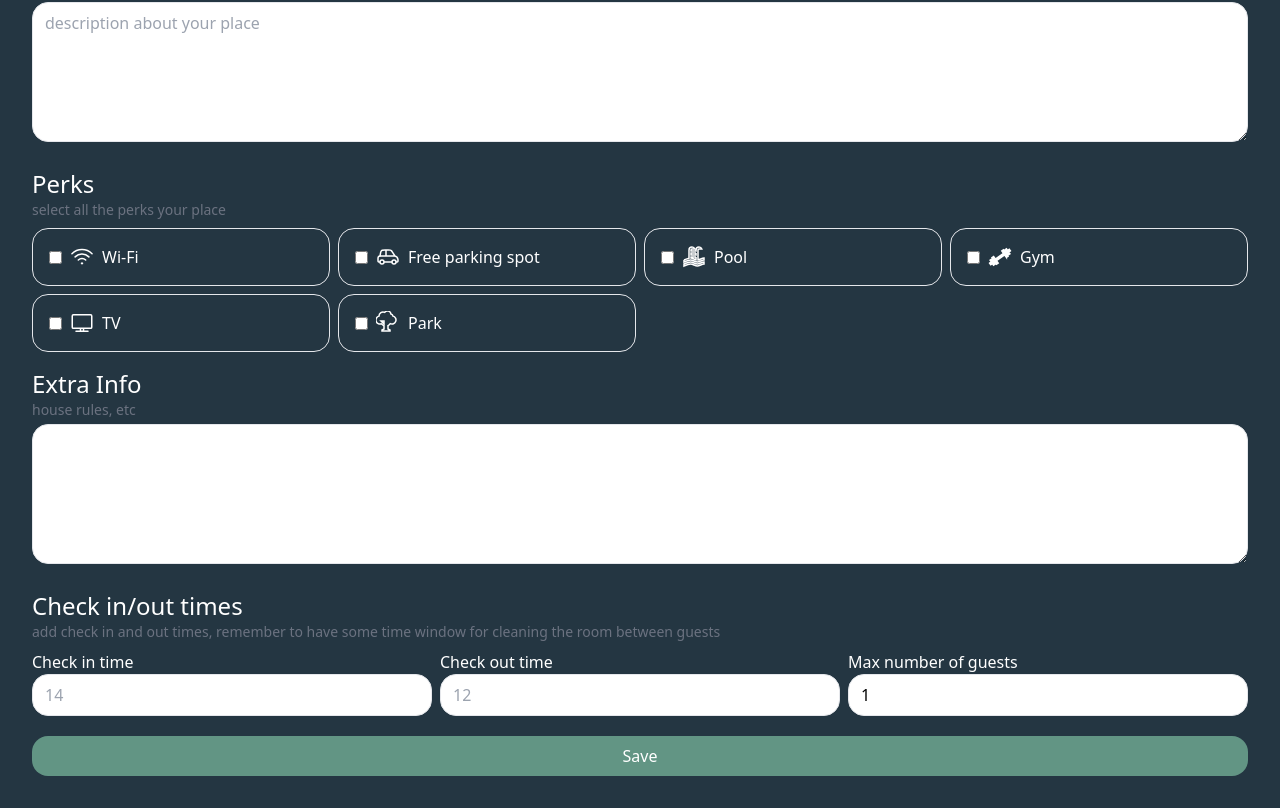
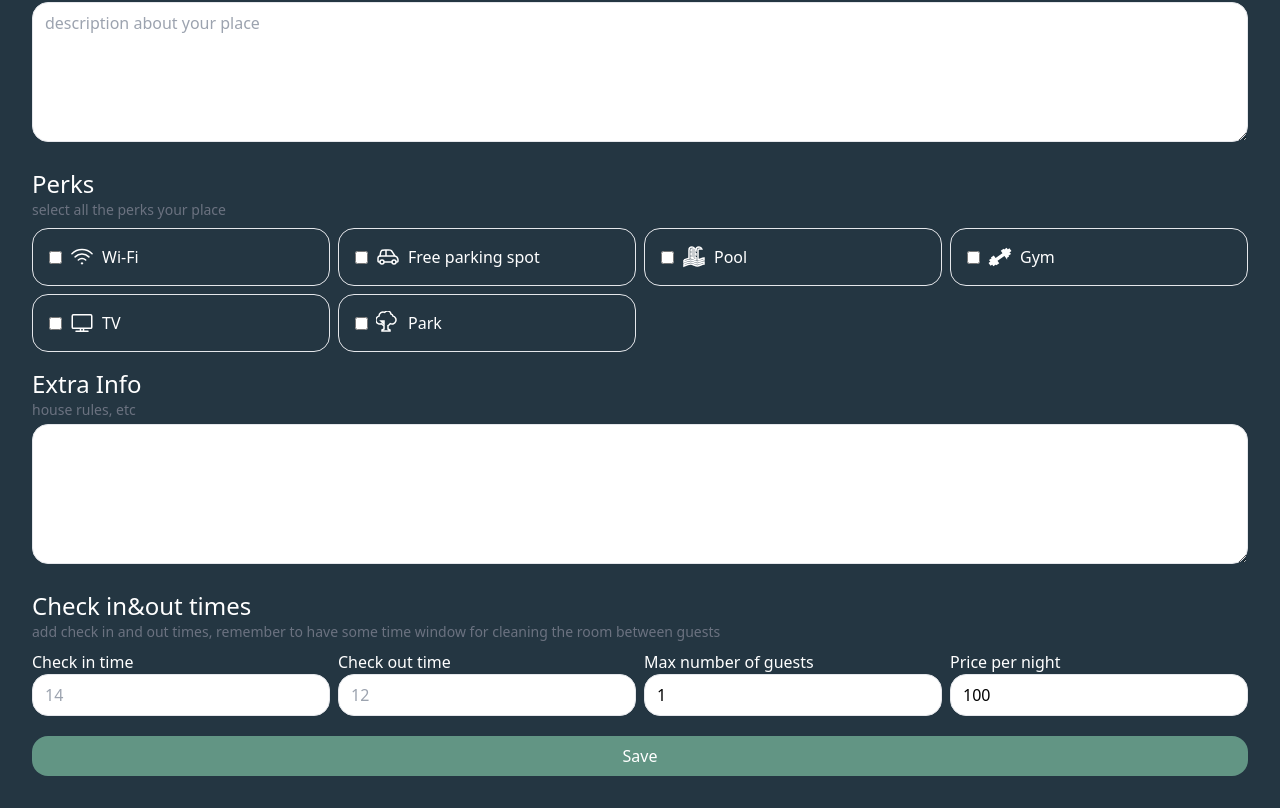
Before and after one commit to iqbalpradipta/NoYo, a React (Vite) app in the folder FE/: page /account/places/new in a window 1280 px wide. Shown: the part 708-1516 px from the top of the page. Built offline with nearby package versions, Linux system fonts and the light colour scheme; no server answers.

Commit message:
listing places complete

```diff
--- a/FE/src/interface/IPlaces.ts
+++ b/FE/src/interface/IPlaces.ts
@@ -8,5 +8,6 @@ export interface IPlaces {
     extraInfo: string,
     checkIn: number,
     checkOut: number,
-    maxGuest: number
+    maxGuest: number,
+    price: number
 }
--- a/FE/src/pages/indexPage.tsx
+++ b/FE/src/pages/indexPage.tsx
@@ -13,7 +13,7 @@ export default function IndexPage() {
     }, [])
 
     return (
-        <div className="mt-8 grid gap-6 grid-cols-2 md:grid-cols-3 lg:grid-cols-4">
+        <div className="mt-8 grid gap-x-6 gap-y-8 grid-cols-2 md:grid-cols-3 lg:grid-cols-4">
             {places.length > 0 && places.map((place: IPlaces, index: number) => (
                 <div>
                     <div className='relative bg-gray-500 mb-2 rounded-2xl flex' key={index}>
@@ -21,12 +21,15 @@ export default function IndexPage() {
                             <img className='rounded-2xl object-cover aspect-square' src={'http://localhost:4000/uploads/' + place.photos?.[0]} alt="" />
                         )}
                     </div>
-                    <h2 className='text-sm truncate'>
-                        {place.title}
-                    </h2>
                     <h3 className="font-bold">
                         {place.address}
                     </h3>
+                    <h2 className='text-sm text-gray-500'>
+                        {place.title}
+                    </h2>
+                    <div className="mt-1">
+                       <span className="font-bold">Rp.{place.price} / malam</span>
+                    </div>
                 </div>
             ))}
         </div>
--- a/FE/src/pages/placesFormPage.tsx
+++ b/FE/src/pages/placesFormPage.tsx
@@ -16,6 +16,7 @@ function PlacesFormPage() {
     const [checkIn, setCheckIn] = useState("")
     const [checkOut, setCheckOut] = useState("")
     const [maxGuests, setMaxGuests] = useState(1)
+    const [price, setPrice] = useState(100)
     const [redirect, setRedirect] = useState(false)
 
     useEffect(() => {
@@ -33,6 +34,7 @@ function PlacesFormPage() {
             setCheckIn(data.checkIn)
             setCheckOut(data.checkOut)
             setMaxGuests(data.maxGuests)
+            setPrice(data.price)
         })
     }, [id])
 
@@ -59,7 +61,7 @@ function PlacesFormPage() {
 
     const savePlace = async (e: React.FormEvent) => {
         e.preventDefault();
-        const placeData = { title, address, photos, description, perks, extraInfo, checkIn, checkOut, maxGuests }
+        const placeData = { title, address, photos, description, perks, extraInfo, checkIn, checkOut, maxGuests, price }
         if (id) {
             await axios.put('/places', {
                 id,
@@ -95,8 +97,8 @@ function PlacesFormPage() {
                 </div>
                 {preInput('Extra Info', 'house rules, etc')}
                 <textarea value={extraInfo} onChange={(e) => setExtraInfo(e.target.value)} />
-                {preInput('Check in/out times', 'add check in and out times, remember to have some time window for cleaning the room between guests')}
-                <div className='grid gap-2 sm:grid-cols-3'>
+                {preInput('Check in&out times', 'add check in and out times, remember to have some time window for cleaning the room between guests')}
+                <div className='grid gap-2 sm:grid-cols-3 md:grid-cols-4'>
                     <div>
                         <h3 className='mt-2 -mb-1'>Check in time</h3>
                         <input type="text" value={checkIn} onChange={(e) => setCheckIn(e.target.value)} placeholder='14' />
@@ -109,6 +111,10 @@ function PlacesFormPage() {
                         <h3 className='mt-2 -mb-1'>Max number of guests</h3>
                         <input type="number" value={maxGuests} onChange={(e) => setMaxGuests(e.target.valueAsNumber)} />
                     </div>
+                    <div>
+                        <h3 className='mt-2 -mb-1'>Price per night</h3>
+                        <input type="number" value={price} onChange={(e) => setPrice(e.target.valueAsNumber)} />
+                    </div>
                 </div>
                 <button className='primary my-4'>Save</button>
             </form>
```
Also changed, not shown: 2 other files (tests, documents, lock files or other folders).
